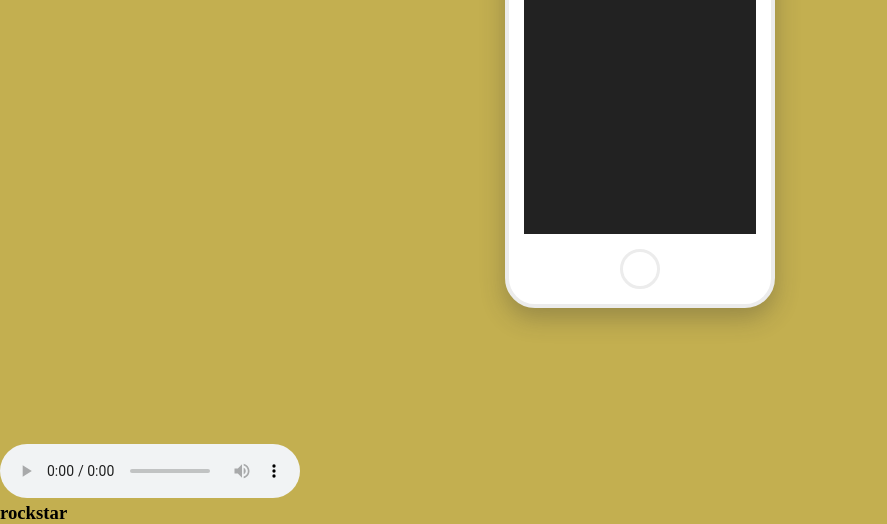
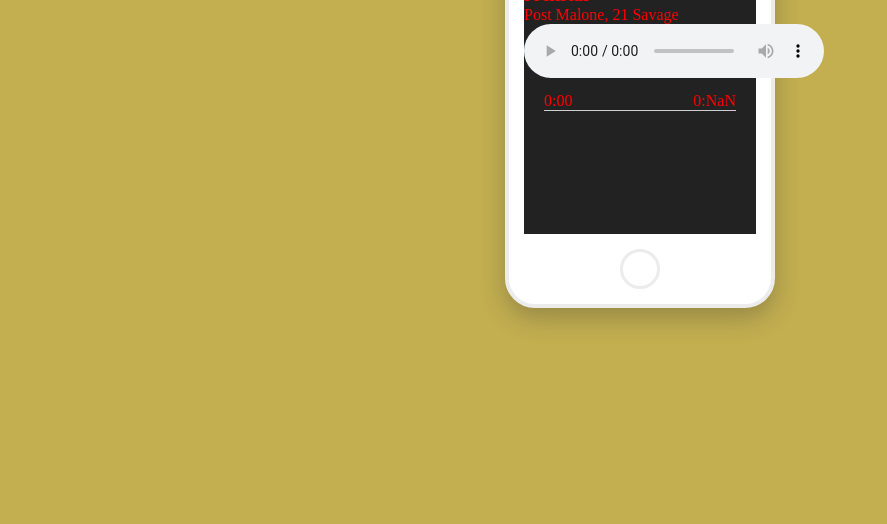
Before and after one commit to PepeFiStach/miPhone, a website with bundled scripts: page public/index.html in a window 1280 px wide. Shown: the part 356-880 px from the top of the page, without its empty margins (0-887 px from the left). After the commit the page ends 800 px from the top, so only its background shows below. Built offline with nearby package versions, Linux system fonts and the light colour scheme.

Commit message:
dodałem klasę która zawiera wszystkie informacje o utworach i przechowuje je w tablicy, dodałem też trochę funkcji aby pokazać te rzeczy na telefonie

```diff
--- a/public/css/style.css
+++ b/public/css/style.css
@@ -2,6 +2,7 @@
     margin: 0;
     padding: 0;
     box-sizing: border-box;
+    color: red;
 }
 .eraser {
     clear: both;
@@ -59,3 +60,24 @@
     border: 3px solid #ececec;
     border-radius: 30px;
 }
+.album-img {
+    width: 150px;
+    height: 150px;
+    margin: 0 auto;
+    display: block;
+}
+.proggres-bar {
+    margin: 10px 20px;
+}
+.start-time {
+    float: left;
+}
+.end-time {
+    float: right;
+}
+.zip {
+    width: 100%;
+    height: 1px;
+    background-color: #cecece;
+    margin: 0 auto;
+}
--- a/public/index.html
+++ b/public/index.html
@@ -13,7 +13,22 @@
             </div>
             <div class="eraser"></div>
             <div class="screen">
+                <div class="nav-bar"></div>
 
+                <img class="album-img"></img>
+
+                <h3></h3>
+
+                <p></p>
+
+                <audio class="player" controls="controls"></audio>
+                <div class="proggres-bar">
+                    <p class="start-time"></p>
+                    <p class="end-time"></p>
+                    <div class="eraser"></div>
+                    <div class="zip"></div>
+                </div>
+                    <div class="footer"></div>
             </div>
             <div class="home-button"></div>
         </div>
--- /dev/null
+++ b/public/js/CreateTrack.js
@@ -0,0 +1,12 @@
+export default class CreateTrack {
+    constructor(title, artist, img, src, color) {
+        this.setTrack(title, artist, img, src, color);
+    }
+    setTrack(title, artist, img, src, color) {
+        this.title = title;
+        this.artist = artist;
+        this.img = img;
+        this.src = src;
+        this.color = color;
+    }
+}
--- a/public/js/MusicPlayer.js
+++ b/public/js/MusicPlayer.js
@@ -1,5 +1,79 @@
-export default class muiscPlayer {
+import CreateTrack from './CreateTrack.js';
+
+export default class MusicPlayer {
     constructor() {
+        this.tracks = [];
+    }
 
+    addTrack(title, artist, img, src, color) {
+        this.tracks.push(new CreateTrack(title, artist, img, src, color));
+    }
+
+    create() {
+        this.tracks.forEach(track => {
+            let audio = document.querySelector('.player');
+            audio.setAttribute('src', track.src);
+
+            let albumImg = document.querySelector('.album-img');
+            albumImg.setAttribute('src', track.img);
+
+            let h3 = document.querySelector('h3');
+            let tmpH3 = document.createTextNode(track.title);
+            h3.appendChild(tmpH3);
+
+            let p = document.querySelector('p');
+            let tmpP = document.createTextNode(track.artist);
+            p.appendChild(tmpP);
+
+            this.update(audio);
+        });
+    }
+
+    update(audio) {
+        const startTime = document.querySelector('.start-time');
+        startTime.textContent = setTime(audio);
+
+
+        const endTime = document.querySelector('.end-time');
+        endTime.textContent = endTime2(audio);
+
+        function setTime(audio) {
+            let time1 = 0;
+            let time2 = Math.floor(audio.currentTime);
+            let zero = "";
+            if(time2 > 59) {
+                time1++;
+                time2 -= 60;
+                console.log(time2);
+            }
+
+            if(time2 < 10) {
+                zero = "0";
+            }
+            let actuallyTime = time1 + ":"+ zero + time2;
+            return actuallyTime;
+        }
+
+        function endTime2(audio) {
+            let time1 = 0;
+            let time2 = Math.floor(audio.duration);
+            let zero = "";
+
+            while(time2 > 59) {
+                time1++;
+                time2 -= 60;
+            }
+
+            if(time2 < 10) {
+                zero = "0";
+            }
+
+            let actuallyTime = time1 + ":" + zero + time2;
+            return actuallyTime;
+        }
+
+        requestAnimationFrame(() => {
+            this.update(audio);
+        }, 1000);
     }
 }
--- a/public/js/main.js
+++ b/public/js/main.js
@@ -1,4 +1,5 @@
 import {loadTracks} from './loaders.js';
+import MusicPlayer from './MusicPlayer.js';
 
 loadTracks("tracks").then(tracks => {
 	tracks.song.forEach(element => {
@@ -8,18 +9,8 @@
                 src,
                 color} = element;
 
-        createTrack(title, artist, img, src, color);
+        const musicPlayer = new MusicPlayer();
+        musicPlayer.addTrack(title, artist, img, src, color);
+        musicPlayer.create();
     });
 });
-
-function createTrack(title, artist, img, src, color) {
-        const audio = document.createElement('audio');
-        audio.setAttribute('src', src);
-        audio.setAttribute('controls', 'controls');
-        document.body.appendChild(audio);
-
-        let h3 = document.createElement('h3');
-        let tmpH3 = document.createTextNode(title);
-        h3.appendChild(tmpH3);
-        document.body.appendChild(h3);
-}
```
